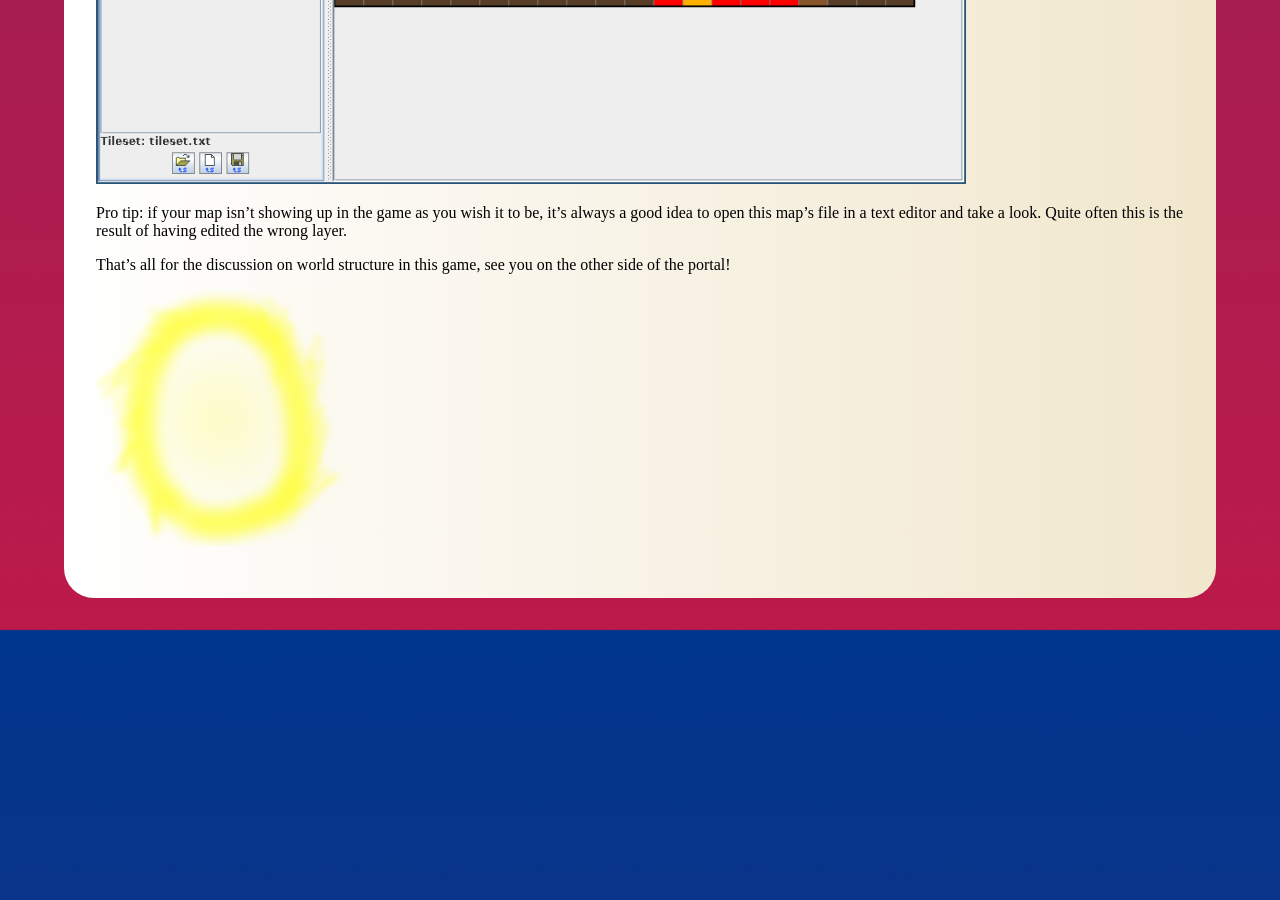
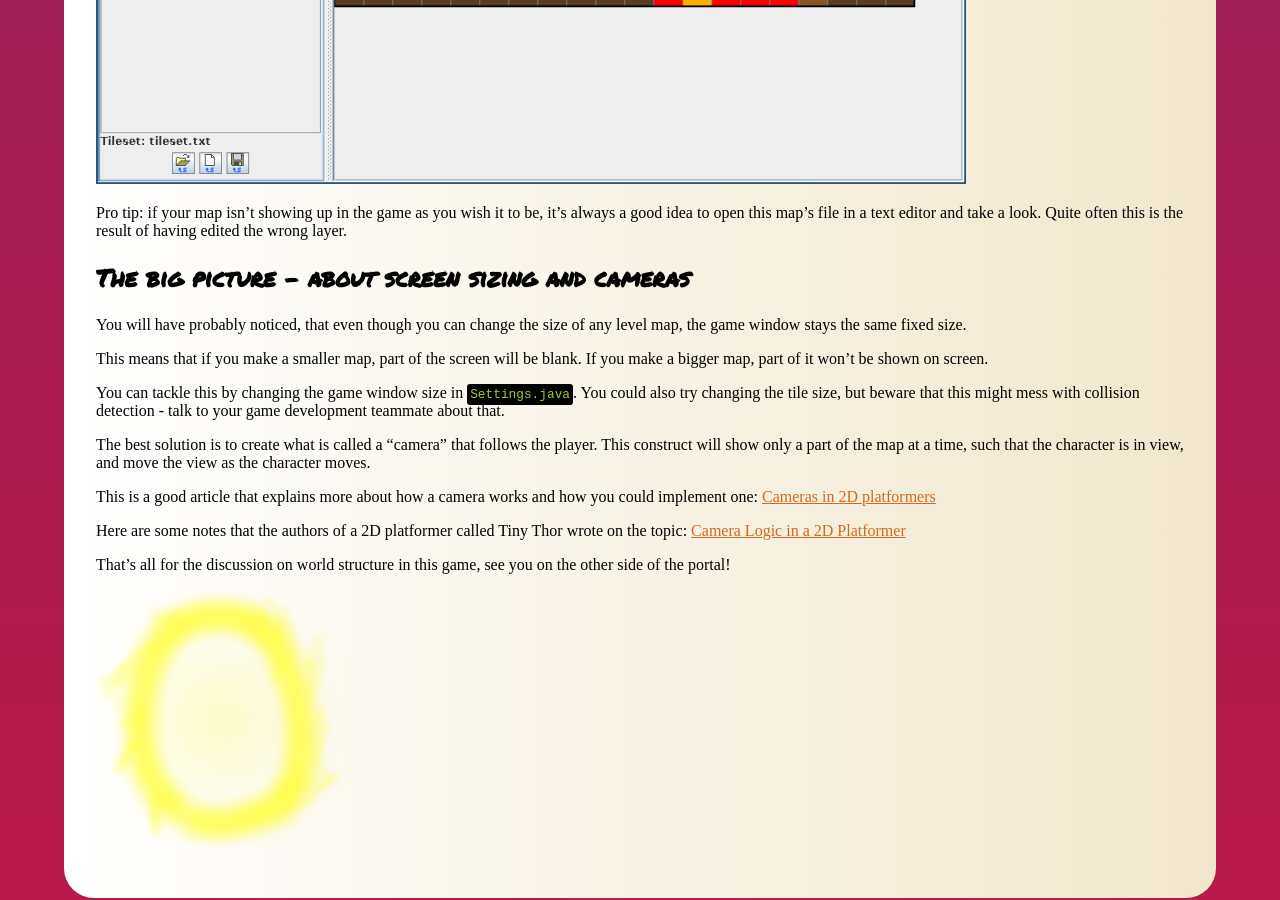
Before and after one commit to extreme-pals/extreme-pals.github.io, a Jekyll site: the page built from guides/Y2. World Structure.md, in a window 1280 px wide and 900 px high, scrolled down 5313 px. Built offline with Jekyll 4.4.1, drawn with Linux system fonts in a browser that asks for light colours; some web fonts are replaced; before the commit the page ends 5943 px from its top, so only the background shows below that; some of the changed text lies outside the part shown.

Commit message:
Tweaked game design guides

```diff
--- a/guides/Y2. World Structure.md
+++ b/guides/Y2. World Structure.md
@@ -10,7 +10,7 @@ title: World Structure | XP Framework
 In the previous guide, we looked at what the maps are made up of and how to edit them using the map editor.
 We also encountered a few topics that were not covered.
 
-Don't worry, we'll take care of it all in this guide *:..｡o○( ͡° ͜ʖ ͡°)○o｡..:*
+Don't worry, we'll take care of it all in this guide \*:..｡o○( ͡° ͜ʖ ͡°)○o｡..:\*
 
 The first thing we will look at is how the game reads tiles and maps from their files.
 Open `Tile.java`. What do you see?
@@ -277,6 +277,23 @@ Simply select which layer to currently edit in the top toolbar of the map editor
 Pro tip: if your map isn't showing up in the game as you wish it to be, it's always a good idea to open this map's file in a text editor and take a look.
 Quite often this is the result of having edited the wrong layer.
 
+## The big picture - about screen sizing and cameras
+
+You will have probably noticed, that even though you can change the size of any level map, the game window stays the same fixed size.
+
+This means that if you make a smaller map, part of the screen will be blank.
+If you make a bigger map, part of it won't be shown on screen.
+
+You can tackle this by changing the game window size in `Settings.java`.
+You could also try changing the tile size, but beware that this might mess with collision detection - talk to your game development teammate about that.
+
+The best solution is to create what is called a "camera" that follows the player.
+This construct will show only a part of the map at a time, such that the character is in view, and move the view as the character moves.
+
+This is a good article that explains more about how a camera works and how you could implement one: [Cameras in 2D platformers][imake-games-article]
+
+Here are some notes that the authors of a 2D platformer called Tiny Thor wrote on the topic: [Camera Logic in a 2D Platformer][gamasutra-article]
+
 That's all for the discussion on world structure in this game, see you on the other side of the portal!
 
 [![Portal to the next guide][portal-yellow]](/guides/Y3. Further Steps)
@@ -284,4 +301,6 @@ That's all for the discussion on world structure in this game, see you on the ot
 [world-image]: http://images.fanpop.com/images/image_uploads/Fanpop-all-around-the-world-fanpop-583858_500_375.jpg
 [shrek-image]: https://rampages.us/kvachet/wp-content/uploads/sites/7494/2015/07/ogres-have-layers.jpg
 [map-editor-6]: /assets/map-editor-6.png
+[imake-games-article]: http://www.imake-games.com/cameras-in-2d-platformers/
+[gamasutra-article]: https://www.gamasutra.com/blogs/JochenHeizmann/20171127/310386/Camera_Logic_in_a_2D_Platformer.php
 [portal-yellow]: /assets/portal-yellow.png
```
Also changed, not shown: guides/Y3. Further Steps.md (+5 -3 lines).
